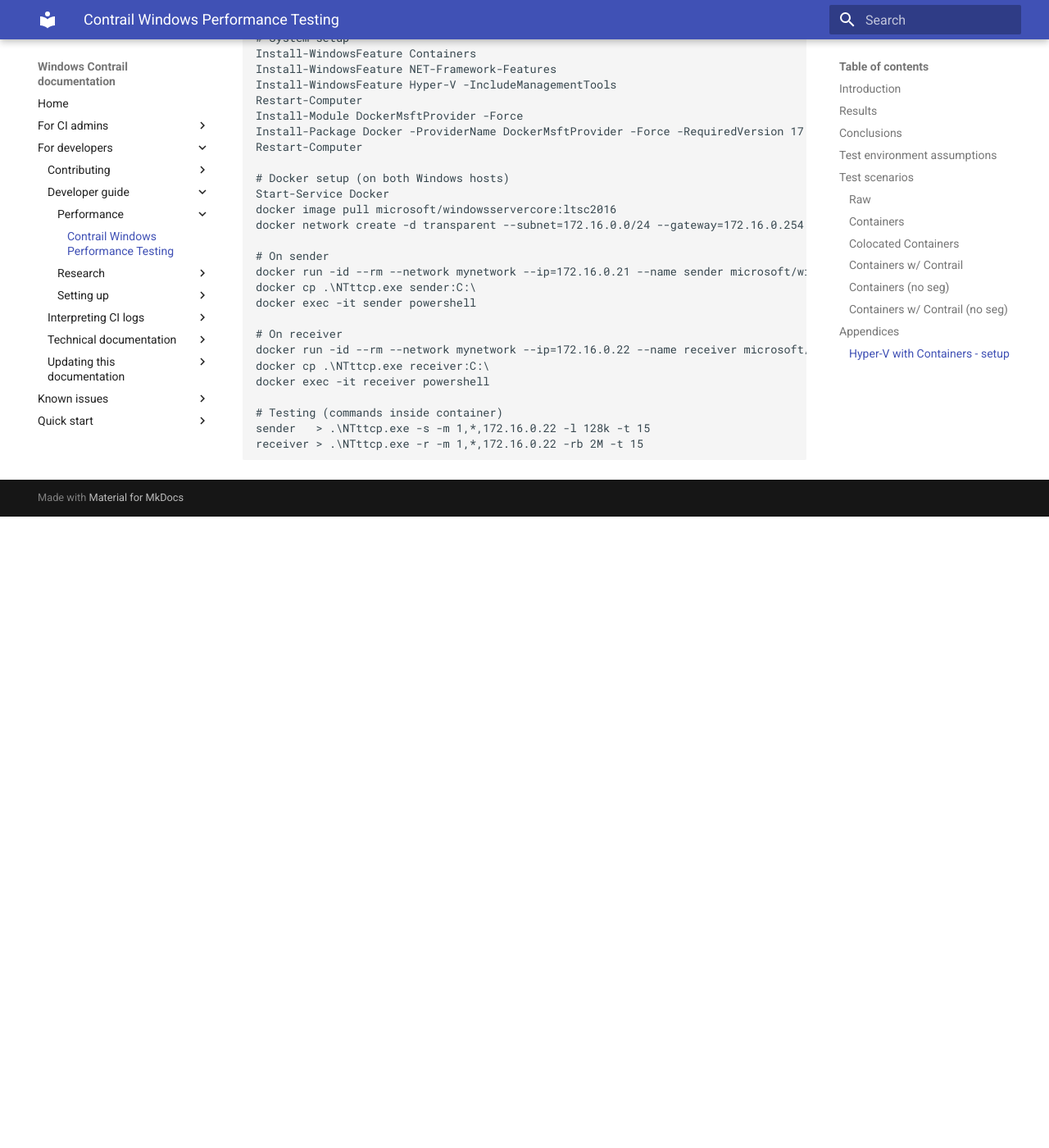
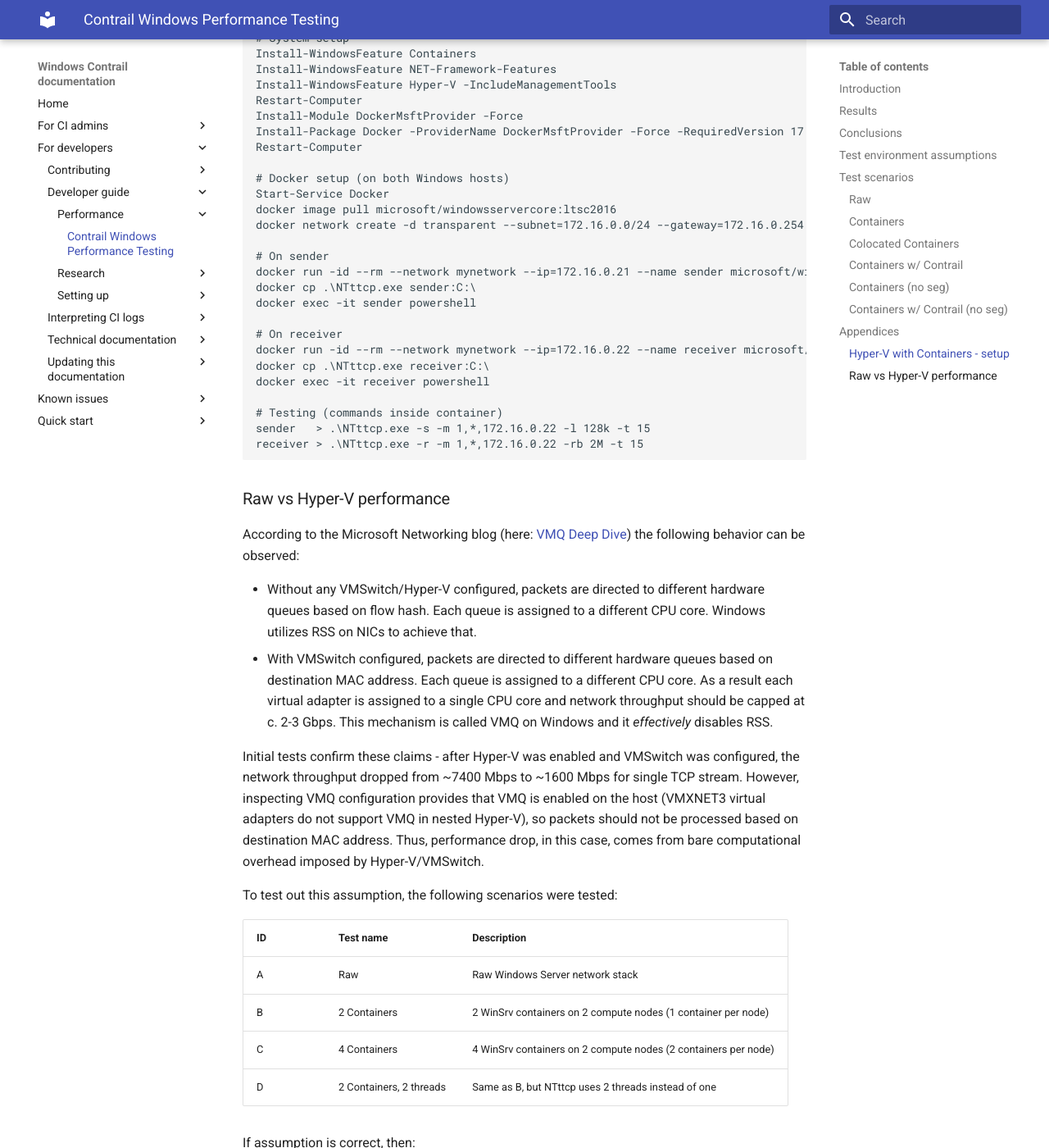
Before and after one commit to piotr-szuberski/contrail-windows-docs, an MkDocs documentation site: the page built from doc/For developers/Developer guide/Performance/Testing.md, in a window 1280 px wide and 1400 px high, scrolled down 7713 px. Shown: the whole window at 82% size. Built offline with MkDocs 1.6.1 and Material for MkDocs 9.7.7, drawn with Linux system fonts in a browser that asks for light colours; before the commit the page ends 8343 px from its top, so only the background shows below that; some of the changed text lies outside the part shown.

Commit message:
Describe performance saturation experiments (#95)
* Describe performance saturation experiments

* Annotate with scenarios, fix units

````diff
--- a/doc/For developers/Developer guide/Performance/Testing.md
+++ b/doc/For developers/Developer guide/Performance/Testing.md
@@ -38,12 +38,11 @@
 
 Conclusions:
 
-- Enabling Hyper-V on Windows Server 2016 reduces TCP throughput by a factor of 3-4.
+- Enabling Hyper-V on Windows Server 2016 reduces TCP throughput by a factor of 3-4 (throughput in scenario `A` is 3-4 times higher than throughput in scenario `B`)
     - Observed reduced throghput is expected. As per Microsoft Networking blog (here: [VMQ Deep Dive][vmq]) this is by design.
-      Before creating VMSwitch packets are directed to separate CPU cores based on flow hash.
-      After VMSwitch is created, packets are directed to separate CPU cores based on destination MAC address, thus each virtual adapter is assigned to a single CPU core.
-- Difference between TCP throughput scenario where containers are colocated and scenario where containers are on separate nodes, suggests that VMSwitch is a bottleneck.
-- Comparing `Containers (no seg)` test with `Containers w/ Contrail (no seg)` shows that vRouter code paths could account for 50-60% drop in TCP throughput.
+      Issue is discussed more deeply in [Raw vs Hyper-V performance](#raw-vs-hyper-v-performance) section.
+- Difference between TCP throughput scenario where containers are colocated (scenario `C`) and scenario where containers are on separate nodes (scenario `B`), suggests that VMSwitch is a bottleneck.
+- Comparing results from scenarios `E` and `F` shows that vRouter code paths could account for 50-60% drop in TCP throughput.
 
 Performance baseline for Contrail Windows should be based on network performance of containers running on Hyper-V, which is `~1600 MBit/s` of TCP throughput between containers on different compute nodes.
 
@@ -329,4 +328,75 @@
 receiver > .\NTttcp.exe -r -m 1,*,172.16.0.22 -rb 2M -t 15
 ```
 
+### Raw vs Hyper-V performance
+
+According to the Microsoft Networking blog (here: [VMQ Deep Dive][vmq]) the following behavior can be observed:
+
+- Without any VMSwitch/Hyper-V configured, packets are directed to different hardware queues based on flow hash.
+  Each queue is assigned to a different CPU core.
+  Windows utilizes RSS on NICs to achieve that.
+- With VMSwitch configured, packets are directed to different hardware queues based on destination MAC address.
+  Each queue is assigned to a different CPU core.
+  As a result each virtual adapter is assigned to a single CPU core and network throughput should be capped at c. 2-3 Gbps.
+  This mechanism is called VMQ on Windows and it _effectively_ disables RSS.
+
+Initial tests confirm these claims - after Hyper-V was enabled and VMSwitch was configured, the network throughput dropped from ~7400 Mbps to ~1600 Mbps for single TCP stream.
+However, inspecting VMQ configuration provides that VMQ is enabled on the host (VMXNET3 virtual adapters do not support VMQ in nested Hyper-V), so packets should not be processed based on destination MAC address.
+Thus, performance drop, in this case, comes from bare computational overhead imposed by Hyper-V/VMSwitch.
+
+To test out this assumption, the following scenarios were tested:
+
+| ID  | Test name               | Description |
+|-----|-------------------------|-------------|
+| A   | Raw                     | Raw Windows Server network stack |
+| B   | 2 Containers            | 2 WinSrv containers on 2 compute nodes (1 container per node) |
+| C   | 4 Containers            | 4 WinSrv containers on 2 compute nodes (2 containers per node) |
+| D   | 2 Containers, 2 threads | Same as B, but NTttcp uses 2 threads instead of one |
+
+If assumption is correct, then:
+
+- total network throughput in scenario `C` should be twice as high as in `B`,
+- since throughput is bound per virtual adapter, throughput in scenario `D` should not go beyond the results for scenario `B`.
+
+The results were as follows:
+
+**sender** node:
+
+| Metric              | A        | B        | C        | D        |
+|---------------------|----------|----------|----------|----------|
+| Throughput (Mbit/s) | 7375.159 | 1592.691 | 2313.072 | 2500.388 |
+| Avg. CPU %          | 14.799   | 15.843   | 36.044   | 34.294   |
+
+**receiver** node:
+
+| Metric              | A        | B        | C        | D         |
+|---------------------|----------|----------|----------|-----------|
+| Throughput (Mbit/s) | 7375.198 | 1592.698 | 2316.991 | 2501.5896 |
+| Avg. CPU %          | 21.161   | 42.278   | 69.274   | 76.055    |
+
+Conclusions:
+
+- enabling Hyper-V and introducing VMSwitch to a network stack, increases CPU usage on receiver side by a factor of 2-4;
+- throughput does not seem to be capped per virtual adapter, since we observe the same performance boost in scenarios `C` and `D`;
+- as a result, performance drop seems to be related to computational overhead imposed by Hyper-V/VMSwitch.
+
+To test out the limits of this setup, we have increased a number of vCPUs on testbeds from 2 to 8 and ran a test similar to scenario `D`, but with 8 threads in NTttcp.
+The results were as follows:
+
+**sender** node:
+
+| Metric              |          |
+|---------------------|----------|
+| Throughput (Mbit/s) | 4845.864 |
+| Avg. CPU %          | 26.034   |
+
+**receiver** node:
+
+| Metric              |          |
+|---------------------|----------|
+| Throughput (Mbit/s) | 4845.932 |
+| Avg. CPU %          | 63.549   |
+
+These results support an assumption, that performance drop after enabling Hyper-V is mostly a result of software overhead.
+
 [vmq]: https://blogs.technet.microsoft.com/networking/2013/09/10/vmq-deep-dive-1-of-3/
````
